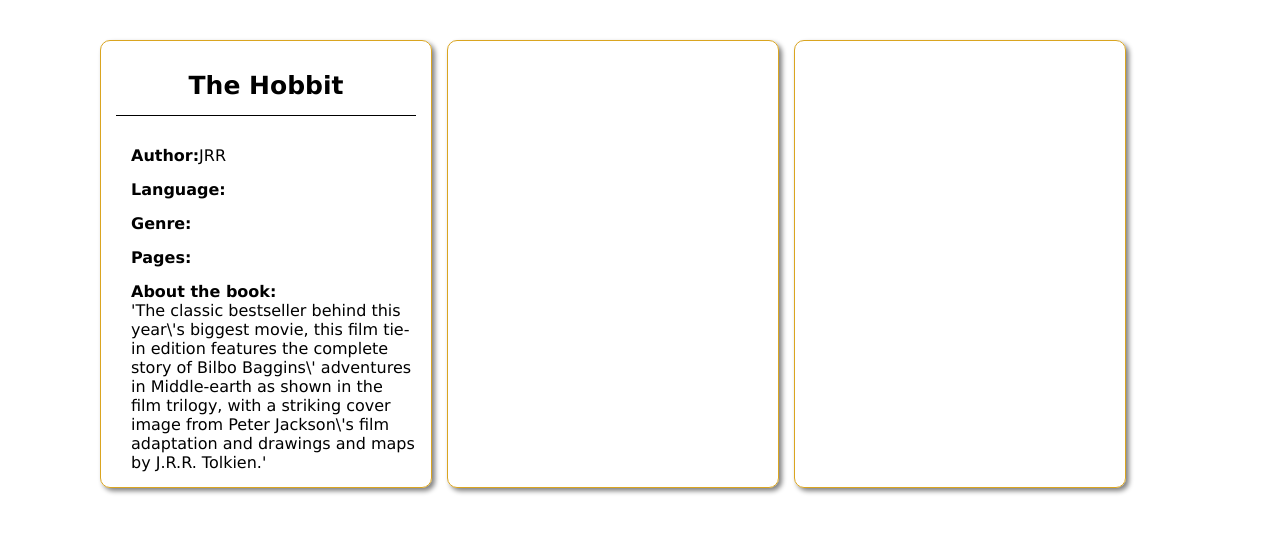
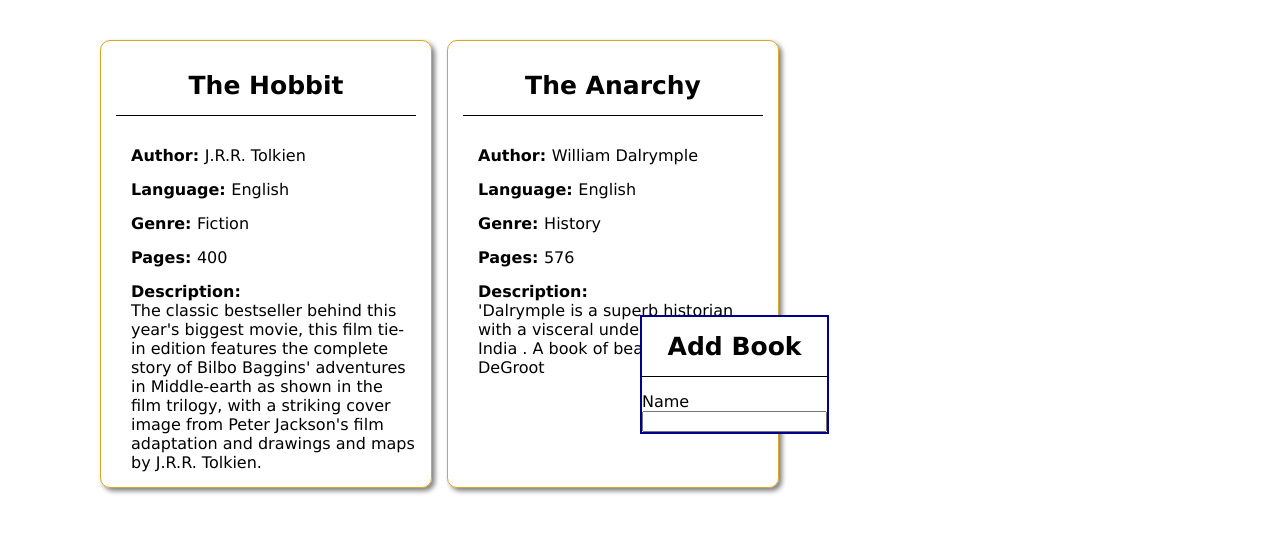
Before and after one commit to madhansm/project-library, a plain HTML site: page index.html in a window 1280 px wide. Both pictures are taken after a click on the button "Add Book". Shown: the part 85-618 px from the top of the page. Drawn offline with Linux system fonts and the light colour scheme.

Commit message:
started with form

```diff
--- a/index.html
+++ b/index.html
@@ -14,18 +14,15 @@
         <button id="addBook">Add Book</button>
     </div>
 
-    <div class="cardsContainer">
-        <div class="card">
-            <h2>The Hobbit</h2>
-            <div class="subheading">Author:<span>JRR</span></div>
-            <div class="subheading">Language:</div>
-            <div class="subheading">Genre:</div>
-            <div class="subheading">Pages:</div>
-            <div class="subheading">About the book:<span> <br>
-                'The classic bestseller behind this year\'s biggest movie, this film tie-in edition features the complete story of Bilbo Baggins\' adventures in Middle-earth as shown in the film trilogy, with a striking cover image from Peter Jackson\'s film adaptation and drawings and maps by J.R.R. Tolkien.'</span></div>
-        </div>
+    <div id="popUp">
+        <h2>Add Book</h2>
+        <form>
+            <label>Name</label><br>
+            <input type="text" id="name">
+        </form>
+    </div>
 
-    </div>
+    <div class="cardsContainer"></div>
 
 
 </body>
--- a/script.js
+++ b/script.js
@@ -4,7 +4,7 @@
     language: 'English',
     genre: 'Fiction',
     pages: 400,
-    about: 'The classic bestseller behind this year\'s biggest movie, this film tie-in edition features the complete story of Bilbo Baggins\' adventures in Middle-earth as shown in the film trilogy, with a striking cover image from Peter Jackson\'s film adaptation and drawings and maps by J.R.R. Tolkien.',
+    description: 'The classic bestseller behind this year\'s biggest movie, this film tie-in edition features the complete story of Bilbo Baggins\' adventures in Middle-earth as shown in the film trilogy, with a striking cover image from Peter Jackson\'s film adaptation and drawings and maps by J.R.R. Tolkien.',
     completion: false
 }
 
@@ -14,26 +14,51 @@
     language: 'English',
     genre: 'History',
     pages: 576,
-    about: "\'Dalrymple is a superb historian with a visceral understanding of India . A book of beauty\' - Gerard DeGroot",
+    description: "\'Dalrymple is a superb historian with a visceral understanding of India . A book of beauty\' - Gerard DeGroot",
     completion: false
 }
 
 let cardsContainer = document.querySelector('.cardsContainer');
 let myLibrary = [hobbit, anarchy];
 
-function createBook(name, author, language, genre, pages, about, completion) {
+function createBook(name, author, language, genre, pages, description, completion) {
     this.name = name;
     this.author = author;
     this.language = language;
     this.genre = genre;
     this.pages = pages;
-    this.about = about;
-    this.completion = '';
+    this.description = description;
+    this.completion = completion;
 }
 
 function displayBook(book, card) {
+    console.log(book.name);
 
-    console.log(card);
+    const h2 = document.createElement('h2');
+    h2.append(book.name);
+    card.appendChild(h2);
+
+    for (const key in book){
+        if(key !== 'completion' && key !== 'name') {
+
+            const sub = document.createElement('div');
+            sub.classList.add('subheading');
+            const text = document.createTextNode(`${key}: `)
+            sub.append(text);
+            const content = document.createElement('span');
+            if (key === 'description') {
+                lineBreak = document.createElement('br');
+                sub.append(lineBreak);
+            }
+            content.append(`${book[key]}`);
+            sub.appendChild(content);
+            card.appendChild(sub);
+        }
+
+    }
+
+
+
 }
 
 myLibrary.forEach(book => {
@@ -41,5 +66,11 @@
     card.classList.add('card');
     cardsContainer.appendChild(card);
     displayBook(book,card);
-    // console.log(card);
+    console.log(card);
 });
+
+const addBook = document.getElementById('addBook');
+const popUp = document.getElementById('popUp');
+
+
+addBook.addEventListener('click', () => popUp.style.display="block");
--- a/styles.css
+++ b/styles.css
@@ -62,8 +62,19 @@
 
     margin-left: 15px ;
     font-weight: bold;
+    text-transform: capitalize;
 }
 
 span {
     font-weight: normal;
+    text-transform:none;
 }
+
+#popUp{
+    display: none;
+    position:absolute;
+    top: 50%;
+    left: 50%;
+    border: 2px solid darkblue;
+    background-color: white;
+}
```
